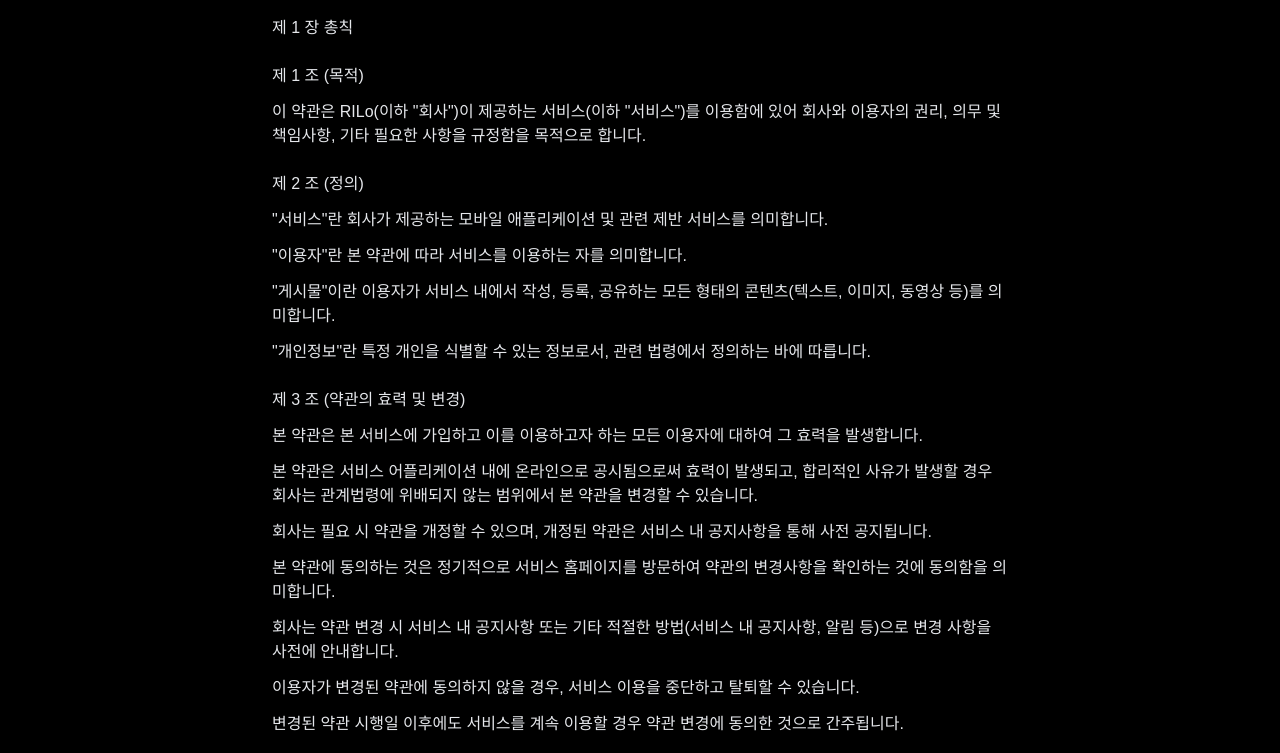
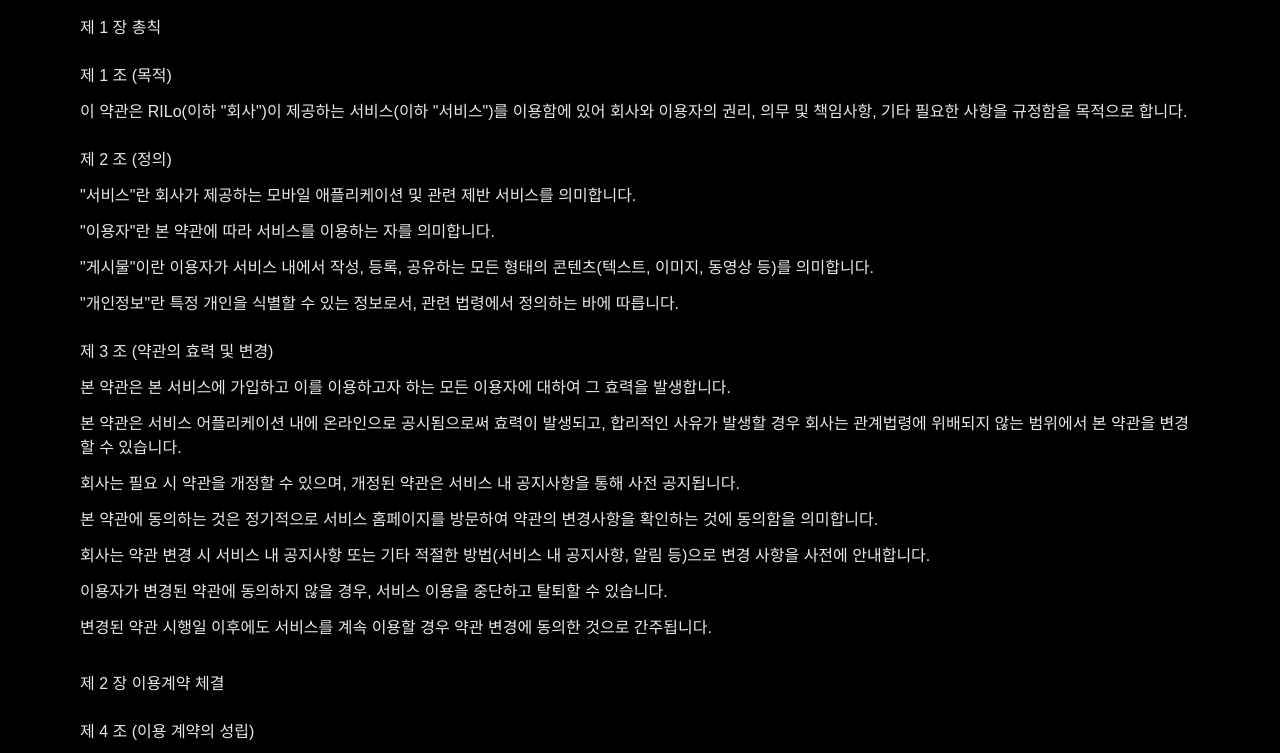
Before and after one commit to plogteam-dev/Rilo-homepage, a website: page public/terms-of-service.html in a window 1280 px wide. Shown: the part 189-942 px from the top of the page. Drawn offline with Linux system fonts and the light colour scheme.

Commit message:
Update Terms of Service page width to match header

```diff
--- a/public/terms-of-service.html
+++ b/public/terms-of-service.html
@@ -25,7 +25,7 @@
             </nav>
         </div>
     </header>
-    <main class="flex-1 max-w-3xl mx-auto py-12 px-4">
+    <main class="flex-1 w-full max-w-6xl mx-auto py-12 px-4">
         <h1 class="text-4xl font-bold mb-8 bg-clip-text text-transparent bg-gradient-to-r from-purple-400 to-pink-600">이용약관</h1>
         <div class="prose prose-invert max-w-none text-gray-200">
             <!-- Terms content starts here -->
```
